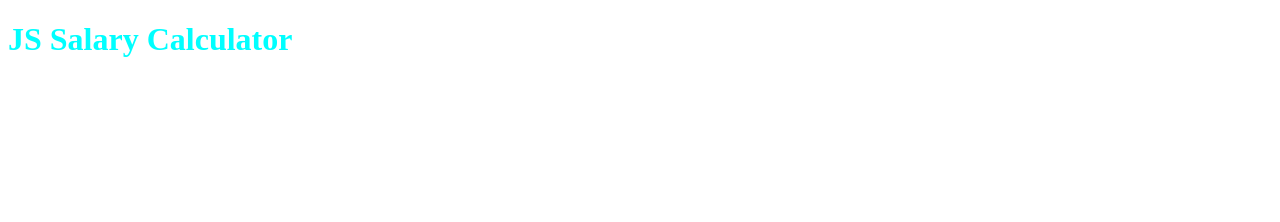
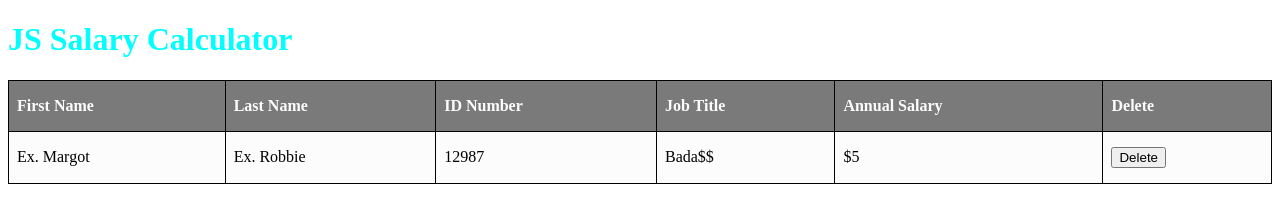
Before and after one commit to alecia-h98/weekend-js-salary-calculator-01, a plain HTML site: page index.html in a window 1280 px wide. Drawn offline with Linux system fonts and the light colour scheme.

Commit message:
added table set up and css into the html for later

```diff
--- a/index.html
+++ b/index.html
@@ -10,5 +10,33 @@
 <body>
     <h1>JS Salary Calculator</h1>
 
+
+
+    <!--THIS IS JUST FOR REFERENCE LATER - PRIOR TABLE SET UP-->
+    <section>
+        <table>
+          <thead>
+            <tr>
+              <th>First Name</th>
+              <th>Last Name</th>
+              <th>ID Number</th>
+              <th>Job Title</th>
+              <th>Annual Salary</th>
+              <th>Delete</th>
+            </tr>
+          </thead>
+          <tbody id="table-data">
+            <tr>
+              <td>Ex. Margot</td>
+              <td>Ex. Robbie</td>
+              <td>12987</td>
+              <td>Bada$$</td>
+              <td>$5</td>
+              <td><button onclick="">Delete</button></td>
+            </tr>
+          </tbody>
+        </table>
+      </section>
+
 </body>
 </html>
--- a/style.css
+++ b/style.css
@@ -1,3 +1,30 @@
 h1{
     color: aqua;
 }
+
+
+/*UPDATE THE
+/* TABLE */
+table {
+    width: 100%;
+    text-align: left;
+  }
+  table, th, td {
+    border: 1px solid black;
+    border-collapse: collapse;
+    height: 2.15em;
+  }
+  th, td {
+    padding: .5em;
+    min-width: 3.5em;
+  }
+  thead {
+    background: #7a7a7a;
+    color: #fcfcfc;
+  }
+  tbody tr:nth-child(odd){
+    background: #fcfcfc;
+  }
+  tbody tr:nth-child(even){
+    background: #dcdcdc;
+  }
```
Also changed, not shown: 1 other file.
